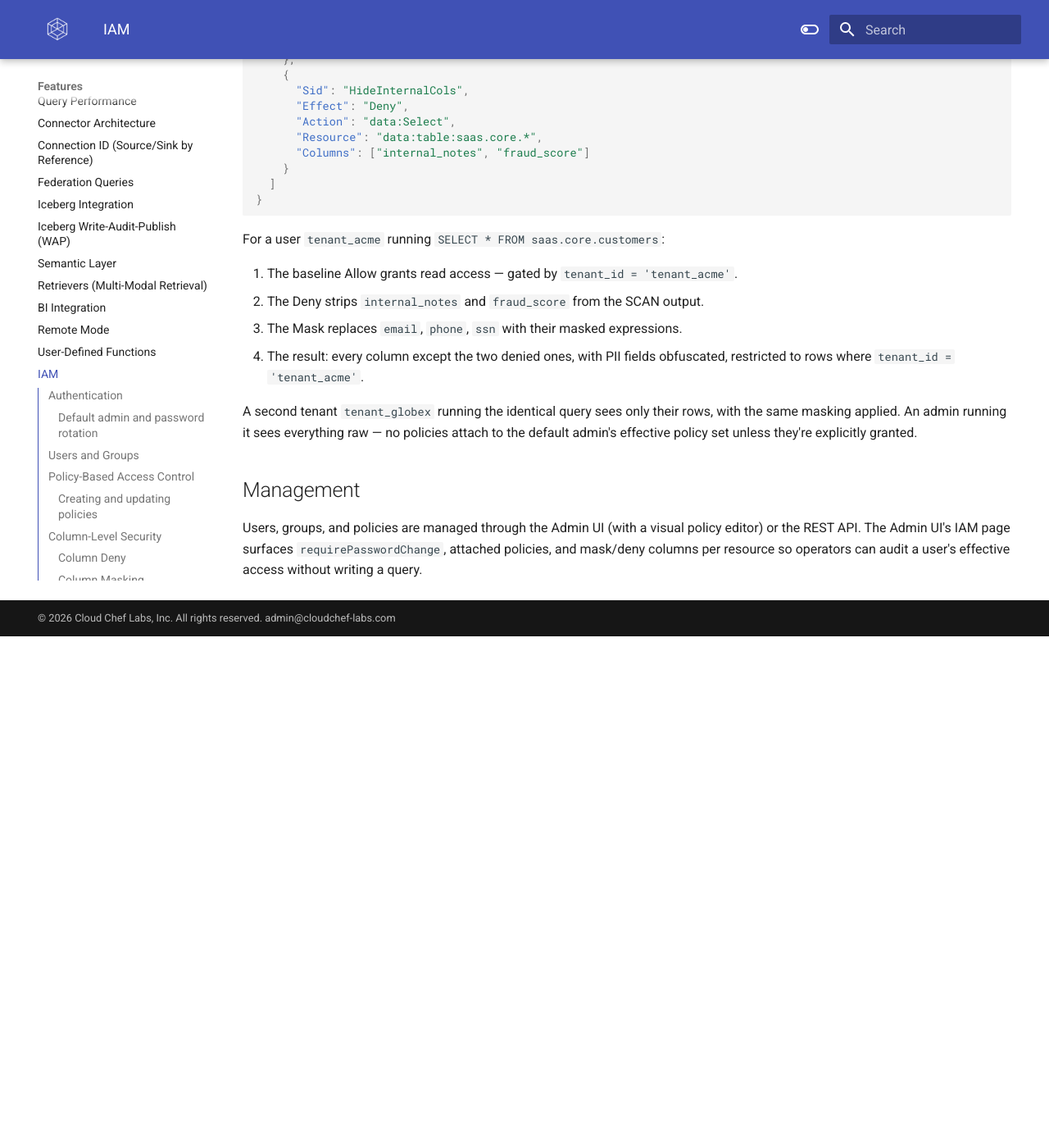
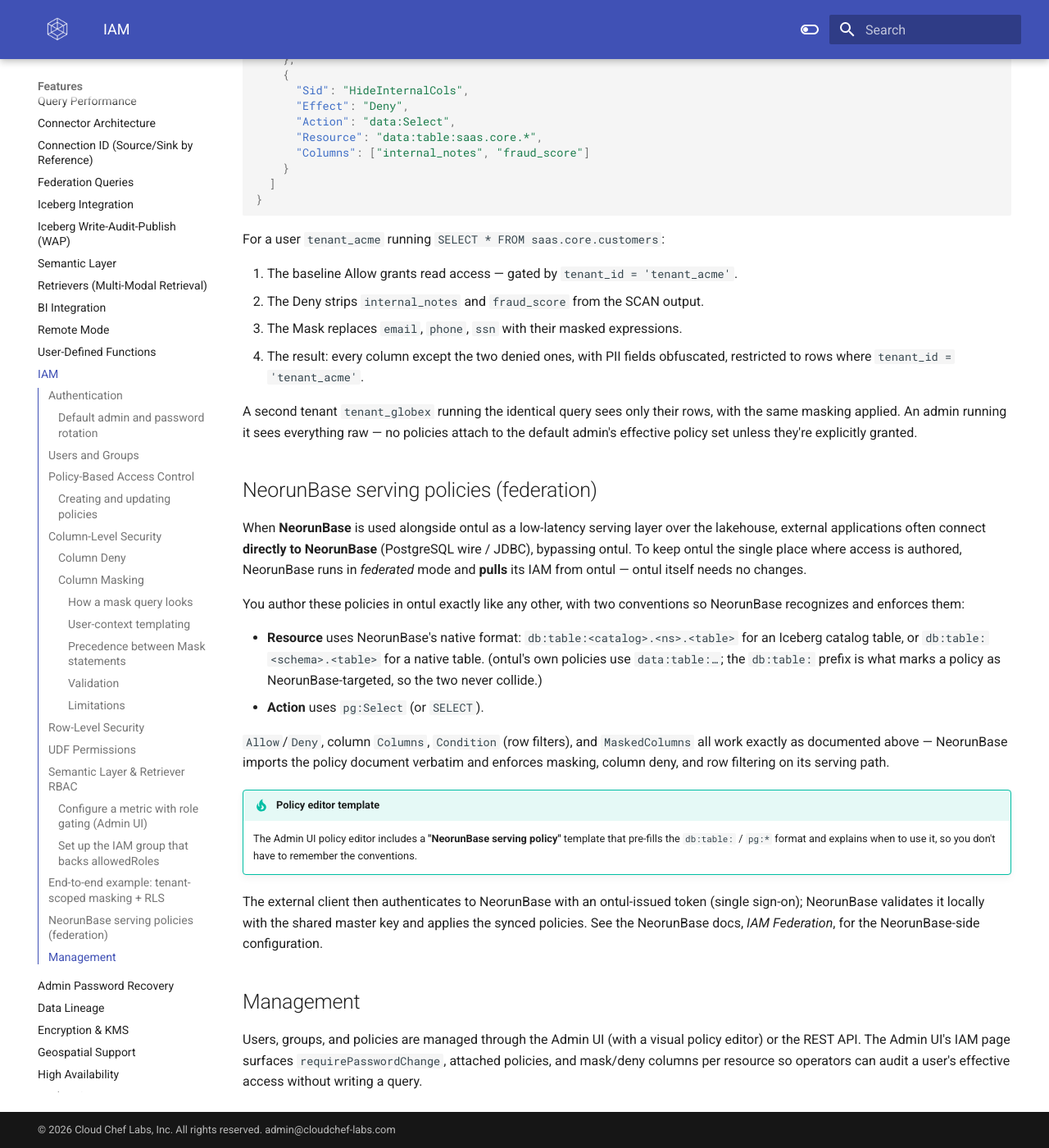
Before and after one commit to cloudcheflabs/ontul-docs, an MkDocs documentation site: the page built from docs/features/iam.md, in a window 1280 px wide and 1400 px high, scrolled down 10085 px. Shown: the whole window at 82% size. Built offline with MkDocs 1.6.1 and Material for MkDocs 9.7.7, drawn with Linux system fonts in a browser that asks for light colours; the version menu is left out; before the commit the page ends 10861 px from its top, so only the background shows below that.

Commit message:
docs(iam): authoring NeorunBase serving policies (federation)
Document how to author NeorunBase-targeted RBAC in ontul for federated
deployments: db:table:<catalog>.<ns>.<table> resources, pg:Select actions, the
db:table: prefix convention, the policy-editor template, and SSO. ontul stays
the authority; NeorunBase pulls and enforces on its direct serving path.

Co-Authored-By: Claude Opus 4.8 (1M context) <noreply@anthropic.com>

```diff
--- a/docs/features/iam.md
+++ b/docs/features/iam.md
@@ -378,6 +378,33 @@ For a user `tenant_acme` running `SELECT * FROM saas.core.customers`:
 
 A second tenant `tenant_globex` running the identical query sees only their rows, with the same masking applied. An admin running it sees everything raw — no policies attach to the default admin's effective policy set unless they're explicitly granted.
 
+## NeorunBase serving policies (federation)
+
+When **NeorunBase** is used alongside ontul as a low-latency serving layer over the lakehouse, external
+applications often connect **directly to NeorunBase** (PostgreSQL wire / JDBC), bypassing ontul. To keep ontul
+the single place where access is authored, NeorunBase runs in *federated* mode and **pulls** its IAM from ontul
+— ontul itself needs no changes.
+
+You author these policies in ontul exactly like any other, with two conventions so NeorunBase recognizes and
+enforces them:
+
+- **Resource** uses NeorunBase's native format: `db:table:<catalog>.<ns>.<table>` for an Iceberg catalog table,
+  or `db:table:<schema>.<table>` for a native table. (ontul's own policies use `data:table:…`; the `db:table:`
+  prefix is what marks a policy as NeorunBase-targeted, so the two never collide.)
+- **Action** uses `pg:Select` (or `SELECT`).
+
+`Allow`/`Deny`, column `Columns`, `Condition` (row filters), and `MaskedColumns` all work exactly as documented
+above — NeorunBase imports the policy document verbatim and enforces masking, column deny, and row filtering on
+its serving path.
+
+!!! tip "Policy editor template"
+    The Admin UI policy editor includes a **"NeorunBase serving policy"** template that pre-fills the
+    `db:table:` / `pg:*` format and explains when to use it, so you don't have to remember the conventions.
+
+The external client then authenticates to NeorunBase with an ontul-issued token (single sign-on); NeorunBase
+validates it locally with the shared master key and applies the synced policies. See the NeorunBase docs,
+*IAM Federation*, for the NeorunBase-side configuration.
+
 ## Management
 
 Users, groups, and policies are managed through the Admin UI (with a visual policy editor) or the REST API. The Admin UI's IAM page surfaces `requirePasswordChange`, attached policies, and mask/deny columns per resource so operators can audit a user's effective access without writing a query.
```
